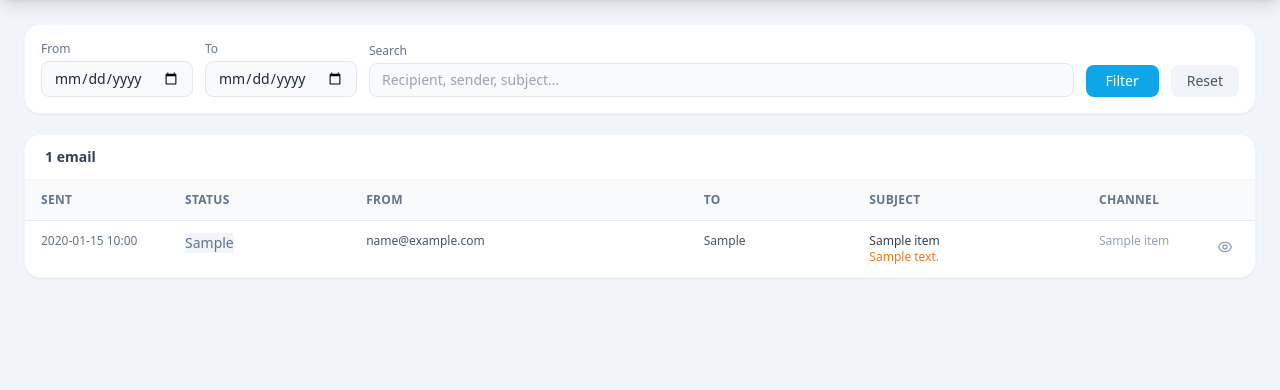
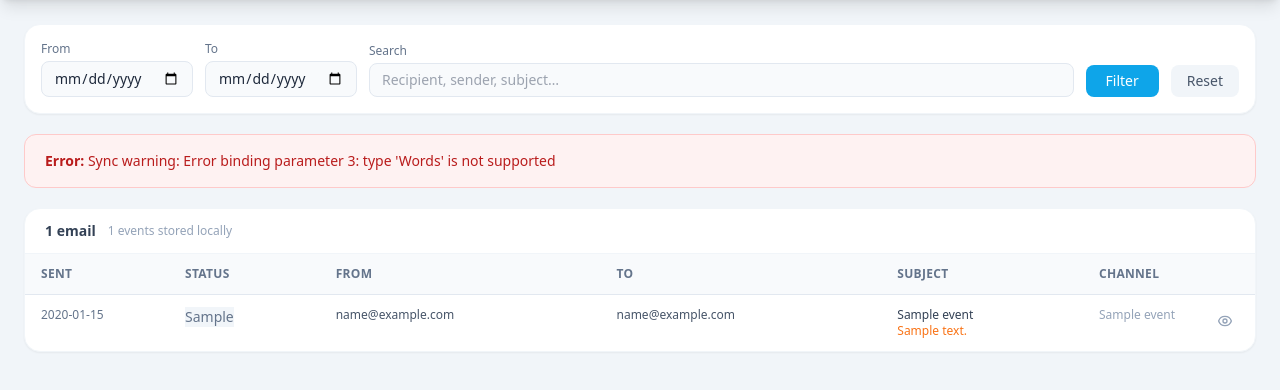
Before and after one commit to digitalnomads-hq/hosting-dashboard, a Flask app: page /emails in a window 1280 px wide. Shown: the part 75-465 px from the top of the page. Run offline with Flask 3, Linux system fonts and the light colour scheme; the visitor is signed in with stand-in values (Sample User, id 1); tables that the repository leaves empty hold one stand-in row (values such as "Sample post"); a database or web service that is not in the repository returns one stand-in record (values such as "Sample title"); data that the repository does not hold is empty; some libraries are stand-ins or nearby versions.

Commit message:
Add local SQLite storage for email events (permanent history)
- New email_events table with unique constraint on (msg_id, event_type, event_date)
- Indexed on event_date and msg_id for fast filtering
- /emails route now syncs latest 500 events from API on every load (INSERT OR IGNORE)
- Display data loaded from local DB — shows full history, not just the live API window
- Filter/search applied at DB level; pagination over grouped results (100/page)
- Template shows stored event count and "+N new synced" badge after each refresh

Co-Authored-By: Claude Sonnet 4.6 <noreply@anthropic.com>

```diff
--- a/app.py
+++ b/app.py
@@ -115,6 +115,27 @@ def init_db():
             conn.execute('ALTER TABLE sites ADD COLUMN uptime_status TEXT DEFAULT "unknown"')
         if 'uptime_checked' not in cols:
             conn.execute('ALTER TABLE sites ADD COLUMN uptime_checked INTEGER DEFAULT 0')
+
+        # Email events — permanent local history of all Elastic Email events
+        conn.execute('''
+            CREATE TABLE IF NOT EXISTS email_events (
+                id               INTEGER PRIMARY KEY AUTOINCREMENT,
+                msg_id           TEXT NOT NULL,
+                transaction_id   TEXT,
+                from_email       TEXT,
+                to_email         TEXT,
+                subject          TEXT,
+                event_type       TEXT,
+                event_date       TEXT,
+                channel_name     TEXT,
+                message_category TEXT,
+                message          TEXT,
+                ip_address       TEXT,
+                UNIQUE(msg_id, event_type, event_date)
+            )
+        ''')
+        conn.execute('CREATE INDEX IF NOT EXISTS idx_ee_date ON email_events(event_date)')
+        conn.execute('CREATE INDEX IF NOT EXISTS idx_ee_msg  ON email_events(msg_id)')
         conn.commit()
 
 
@@ -1196,129 +1217,175 @@ EVENT_LABELS = {
 # Event priority — used to pick the "headline" status when grouping
 EVENT_PRIORITY = ['Bounced', 'Complaint', 'Unsubscribed', 'Clicked', 'Opened', 'Sent', 'FailedAttempt', 'Submission']
 
+def _sync_email_events(api_key):
+    """Fetch the latest 500 events from Elastic Email and save new ones to the local DB.
+    Returns (number_inserted, error_string_or_None)."""
+    try:
+        resp = requests.get(
+            f'{ELASTIC_BASE}/events',
+            headers={'X-ElasticEmail-ApiKey': api_key},
+            params={'limit': 500, 'offset': 0, 'orderBy': 'DateDescending'},
+            timeout=20,
+        )
+        if not resp.ok:
+            return 0, f'API error {resp.status_code}: {resp.text[:200]}'
+
+        raw = resp.json()
+        inserted = 0
+        with sqlite3.connect(DB_FILE) as conn:
+            for e in raw:
+                mid = e.get('MsgID') or e.get('TransactionID', '')
+                cur = conn.execute('''
+                    INSERT OR IGNORE INTO email_events
+                    (msg_id, transaction_id, from_email, to_email, subject,
+                     event_type, event_date, channel_name, message_category,
+                     message, ip_address)
+                    VALUES (?, ?, ?, ?, ?, ?, ?, ?, ?, ?, ?)
+                ''', (
+                    mid,
+                    e.get('TransactionID', ''),
+                    e.get('FromEmail', ''),
+                    e.get('To', ''),
+                    e.get('Subject', ''),
+                    e.get('EventType', ''),
+                    e.get('EventDate', ''),
+                    e.get('ChannelName', ''),
+                    e.get('MessageCategory', ''),
+                    e.get('Message', ''),
+                    e.get('IPAddress', ''),
+                ))
+                inserted += cur.rowcount
+            conn.commit()
+        return inserted, None
+    except Exception as exc:
+        return 0, str(exc)
+
+
+def _build_email_rows_from_db(from_date='', to_date='', search=''):
+    """Load email events from local DB, group by msg_id, return sorted display rows."""
+    where, params = [], []
+
+    if from_date:
+        where.append('event_date >= ?')
+        params.append(from_date + 'T00:00:00')
+    if to_date:
+        where.append('event_date <= ?')
+        params.append(to_date + 'T23:59:59')
+    if search:
+        where.append('(LOWER(to_email) LIKE ? OR LOWER(from_email) LIKE ? OR LOWER(subject) LIKE ?)')
+        params += [f'%{search}%', f'%{search}%', f'%{search}%']
+
+    where_sql = ('WHERE ' + ' AND '.join(where)) if where else ''
+
+    with sqlite3.connect(DB_FILE) as conn:
+        conn.row_factory = sqlite3.Row
+        rows = conn.execute(
+            f'SELECT * FROM email_events {where_sql} ORDER BY event_date ASC',
+            params,
+        ).fetchall()
+
+    # Group by msg_id
+    groups = {}
+    for row in rows:
+        mid = row['msg_id']
+        if mid not in groups:
+            groups[mid] = []
+        groups[mid].append(dict(row))
+
+    emails = []
+    for mid, evts in groups.items():
+        evts_sorted = sorted(evts, key=lambda x: x.get('event_date', ''))
+        first  = evts_sorted[0]
+        latest = evts_sorted[-1]
+
+        seen_types, event_types_ordered = set(), []
+        for ev in evts_sorted:
+            t = ev.get('event_type', '')
+            if t and t not in seen_types:
+                seen_types.add(t)
+                event_types_ordered.append(t)
+
+        headline_type = next(
+            (t for t in EVENT_PRIORITY if t in seen_types),
+            event_types_ordered[-1] if event_types_ordered else ''
+        )
+        headline_label, headline_badge = EVENT_LABELS.get(
+            headline_type, (headline_type, 'bg-slate-100 text-slate-500')
+        )
+
+        detail_msg = next(
+            (ev.get('message', '') for ev in evts_sorted
+             if ev.get('event_type') in ('Bounced', 'FailedAttempt') and ev.get('message')),
+            ''
+        )
+
+        timeline = [
+            {
+                'type':  t,
+                'label': EVENT_LABELS.get(t, (t, ''))[0],
+                'badge': EVENT_LABELS.get(t, ('', 'bg-slate-100 text-slate-500'))[1],
+            }
+            for t in event_types_ordered
+        ]
+
+        emails.append({
+            'msg_id':         mid,
+            'date':           _to_aest(first.get('event_date', '')),
+            'date_raw':       first.get('event_date', ''),
+            'from':           first.get('from_email', ''),
+            'to':             first.get('to_email', ''),
+            'subject':        first.get('subject', ''),
+            'channel':        first.get('channel_name', ''),
+            'category':       first.get('message_category', ''),
+            'ip':             latest.get('ip_address', ''),
+            'headline_label': headline_label,
+            'headline_badge': headline_badge,
+            'headline_type':  headline_type,
+            'timeline':       timeline,
+            'message':        detail_msg,
+            'opens':          sum(1 for ev in evts if ev.get('event_type') == 'Opened'),
+            'clicks':         sum(1 for ev in evts if ev.get('event_type') == 'Clicked'),
+        })
+
+    emails.sort(key=lambda x: x['date_raw'], reverse=True)
+    return emails
+
+
 @app.route('/emails')
 @require_email_auth
 def email_log():
     cfg     = load_config()
     api_key = cfg.get('elasticemail', {}).get('api_key', '')
 
-    # Filter params
     from_date = request.args.get('from', '')
     to_date   = request.args.get('to', '')
     search    = request.args.get('q', '').strip().lower()
     page      = max(1, int(request.args.get('page', 1)))
-    per_page  = 500   # Fetch a large batch so grouping has enough data
+    per_page  = 100
 
-    params = {
-        'limit':     per_page,
-        'offset':    (page - 1) * per_page,
-        'orderBy':   'DateDescending',
-    }
-    if from_date:
-        params['from'] = from_date + 'T00:00:00'
-    if to_date:
-        params['to']   = to_date + 'T23:59:59'
+    error    = None
+    synced   = 0
 
-    emails   = []   # grouped by MsgID
-    error    = None
-    has_more = False
-
+    # Always sync latest from API on page load — new events are INSERT OR IGNORE'd
     if api_key:
-        try:
-            resp = requests.get(
-                f'{ELASTIC_BASE}/events',
-                headers={'X-ElasticEmail-ApiKey': api_key},
-                params=params,
-                timeout=20,
-            )
-            if resp.ok:
-                raw = resp.json()
-                has_more = len(raw) == per_page
-
-                # Group events by MsgID
-                groups = {}
-                for e in raw:
-                    mid = e.get('MsgID') or e.get('TransactionID', '')
-                    if mid not in groups:
-                        groups[mid] = []
-                    groups[mid].append(e)
-
-                # Build one display row per MsgID
-                for mid, evts in groups.items():
-                    # Use the earliest event for metadata (Submission has the original send time)
-                    evts_sorted = sorted(evts, key=lambda x: x.get('EventDate', ''))
-                    first  = evts_sorted[0]
-                    latest = evts_sorted[-1]
-
-                    # Collect unique event types in chronological order
-                    seen_types, event_types_ordered = set(), []
-                    for ev in evts_sorted:
-                        t = ev.get('EventType', '')
-                        if t and t not in seen_types:
-                            seen_types.add(t)
-                            event_types_ordered.append(t)
-
-                    # Pick headline status by priority
-                    headline_type = next(
-                        (t for t in EVENT_PRIORITY if t in seen_types),
-                        event_types_ordered[-1] if event_types_ordered else ''
-                    )
-                    headline_label, headline_badge = EVENT_LABELS.get(
-                        headline_type, (headline_type, 'bg-slate-100 text-slate-500')
-                    )
-
-                    # Error/detail message (from bounce or failed events)
-                    detail_msg = next(
-                        (ev.get('Message', '') for ev in evts_sorted
-                         if ev.get('EventType') in ('Bounced', 'FailedAttempt') and ev.get('Message')),
-                        ''
-                    )
-
-                    # Build event timeline badges
-                    timeline = [
-                        {
-                            'type':  t,
-                            'label': EVENT_LABELS.get(t, (t, ''))[0],
-                            'badge': EVENT_LABELS.get(t, ('', 'bg-slate-100 text-slate-500'))[1],
-                        }
-                        for t in event_types_ordered
-                    ]
-
-                    emails.append({
-                        'msg_id':   mid,
-                        'date':     _to_aest(first.get('EventDate', '')),
-                        'date_raw': first.get('EventDate', ''),
-                        'from':     first.get('FromEmail', ''),
-                        'to':       first.get('To', ''),
-                        'subject':  first.get('Subject', ''),
-                        'channel':  first.get('ChannelName', ''),
-                        'category': first.get('MessageCategory', ''),
-                        'ip':       latest.get('IPAddress', ''),
-                        'headline_label': headline_label,
-                        'headline_badge': headline_badge,
-                        'headline_type':  headline_type,
-                        'timeline': timeline,
-                        'message':  detail_msg,
-                        'opens':    sum(1 for ev in evts if ev.get('EventType') == 'Opened'),
-                        'clicks':   sum(1 for ev in evts if ev.get('EventType') == 'Clicked'),
-                    })
-
-                # Sort grouped rows newest-first (by raw date of first event)
-                emails.sort(key=lambda x: x['date_raw'], reverse=True)
-
-            else:
-                error = f'Elastic Email API error {resp.status_code}: {resp.text[:200]}'
-        except Exception as exc:
-            error = str(exc)
+        synced, sync_err = _sync_email_events(api_key)
+        if sync_err:
+            error = f'Sync warning: {sync_err}'
     else:
         error = 'No Elastic Email API key configured.'
 
-    # Search filter
-    if search:
-        emails = [e for e in emails if
-                  search in e['to'].lower() or
-                  search in e['from'].lower() or
-                  search in e['subject'].lower()]
+    # Load all matching events from local DB (includes full history)
+    all_emails = _build_email_rows_from_db(from_date, to_date, search)
+
+    # Pagination over grouped results
+    total    = len(all_emails)
+    start    = (page - 1) * per_page
+    has_more = total > start + per_page
+    emails   = all_emails[start:start + per_page]
+
+    # Count total stored events for display
+    with sqlite3.connect(DB_FILE) as conn:
+        total_stored = conn.execute('SELECT COUNT(*) FROM email_events').fetchone()[0]
 
     return render_template(
         'emails.html',
@@ -1329,6 +1396,9 @@ def email_log():
         search=request.args.get('q', ''),
         page=page,
         has_more=has_more,
+        synced=synced,
+        total_stored=total_stored,
+        total_filtered=total,
     )
 
 
--- a/templates/emails.html
+++ b/templates/emails.html
@@ -104,14 +104,21 @@
   <!-- TABLE -->
   <div class="bg-white rounded-2xl shadow-sm border border-slate-100 overflow-x-auto">
     <div class="flex items-center justify-between px-5 py-3 border-b border-slate-100">
-      <span class="text-sm font-semibold text-slate-700">
-        {{ emails | length }} email{{ 's' if emails | length != 1 else '' }}
-        {% if has_more %}<span class="text-slate-400 font-normal"> — showing latest 500 events grouped, use date filters to narrow</span>{% endif %}
-      </span>
+      <div class="flex items-center gap-3">
+        <span class="text-sm font-semibold text-slate-700">
+          {{ total_filtered }} email{{ 's' if total_filtered != 1 else '' }}
+        </span>
+        {% if total_stored %}
+        <span class="text-xs text-slate-400">{{ total_stored }} events stored locally</span>
+        {% endif %}
+        {% if synced %}
+        <span class="text-xs bg-green-100 text-green-700 px-2 py-0.5 rounded-full font-medium">+{{ synced }} new synced</span>
+        {% endif %}
+      </div>
       {% if page > 1 or has_more %}
       <div class="flex items-center gap-2 text-sm">
         {% if page > 1 %}<a href="?from={{ from_date }}&to={{ to_date }}&q={{ search }}&page={{ page - 1 }}" class="px-3 py-1 rounded-lg bg-slate-100 hover:bg-slate-200 text-slate-600 transition">← Prev</a>{% endif %}
-        <span class="text-slate-400">Page {{ page }}</span>
+        <span class="text-slate-400">Page {{ page }} of {{ ((total_filtered - 1) // 100 + 1) if total_filtered else 1 }}</span>
         {% if has_more %}<a href="?from={{ from_date }}&to={{ to_date }}&q={{ search }}&page={{ page + 1 }}" class="px-3 py-1 rounded-lg bg-slate-100 hover:bg-slate-200 text-slate-600 transition">Next →</a>{% endif %}
       </div>
       {% endif %}
```
